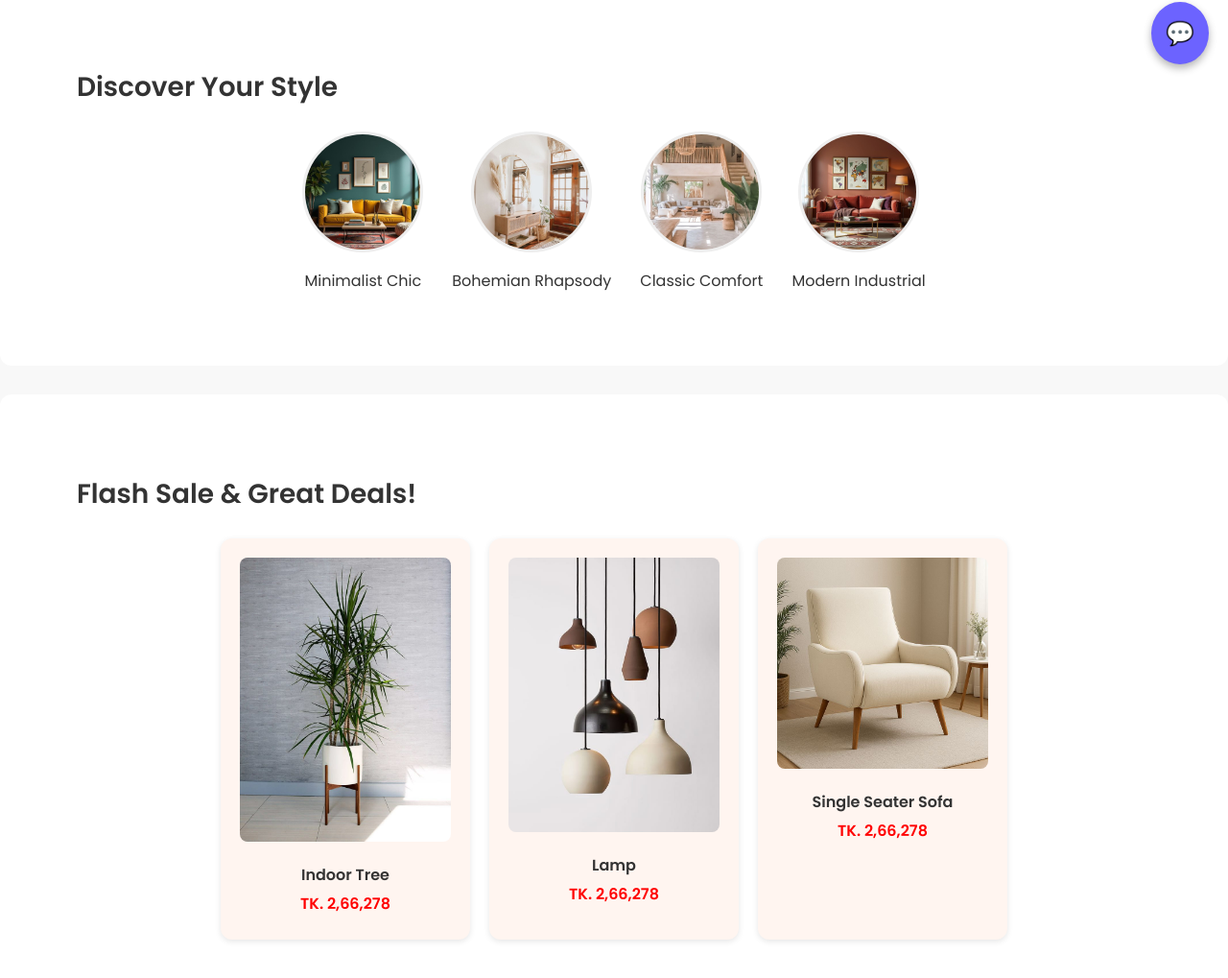
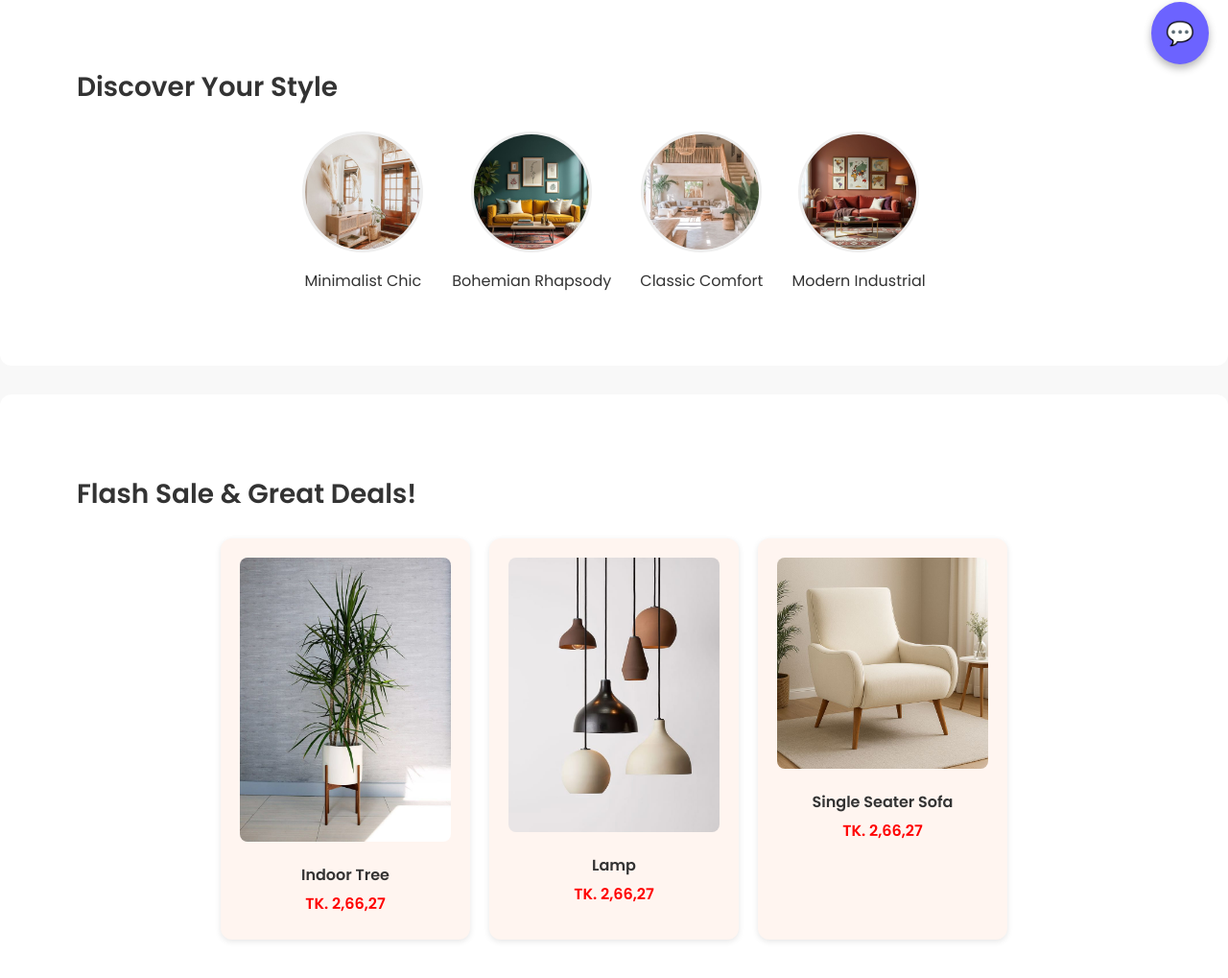
Before and after one commit to mahiii062/project250, a website: page index.html in a window 1280 px wide. Shown: the part 713-1732 px from the top of the page at 96% size. Drawn offline with Linux system fonts and the light colour scheme.

Commit message:
reg78 commit

```diff
--- a/index.html
+++ b/index.html
@@ -54,11 +54,11 @@
         <h2>Discover Your Style</h2>
         <div class="styles">
             <div class="style-card">
-                <img src="images/minimalist.jpg" alt="Minimalist Chic">
+                <img src="images/bohemian.jpg" alt="Minimalist Chic">
                 <p>Minimalist Chic</p>
             </div>
             <div class="style-card">
-                <img src="images/bohemian.jpg" alt="Bohemian Rhapsody">
+                <img src="images/minimalist.jpg" alt="Bohemian Rhapsody">
                 <p>Bohemian Rhapsody</p>
             </div>
             <div class="style-card">
@@ -79,17 +79,17 @@
             <div class="flash-card">
                 <img src="images/indoorTree.jpg" alt="Indoor Tree">
                 <p>Indoor Tree</p>
-                <p class="price">TK. 2,66,278</p>
+                <p class="price">TK. 2,66,27</p>
             </div>
             <div class="flash-card">
                 <img src="images/lamp.jpg" alt="Lamp">
                 <p>Lamp</p>
-                <p class="price">TK. 2,66,278</p>
+                <p class="price">TK. 2,66,27</p>
             </div>
             <div class="flash-card">
                 <img src="images/singleSofa.jpg" alt="Single Seater Sofa">
                 <p>Single Seater Sofa</p>
-                <p class="price">TK. 2,66,278</p>
+                <p class="price">TK. 2,66,27</p>
             </div>
         </div>
     </section>
```
